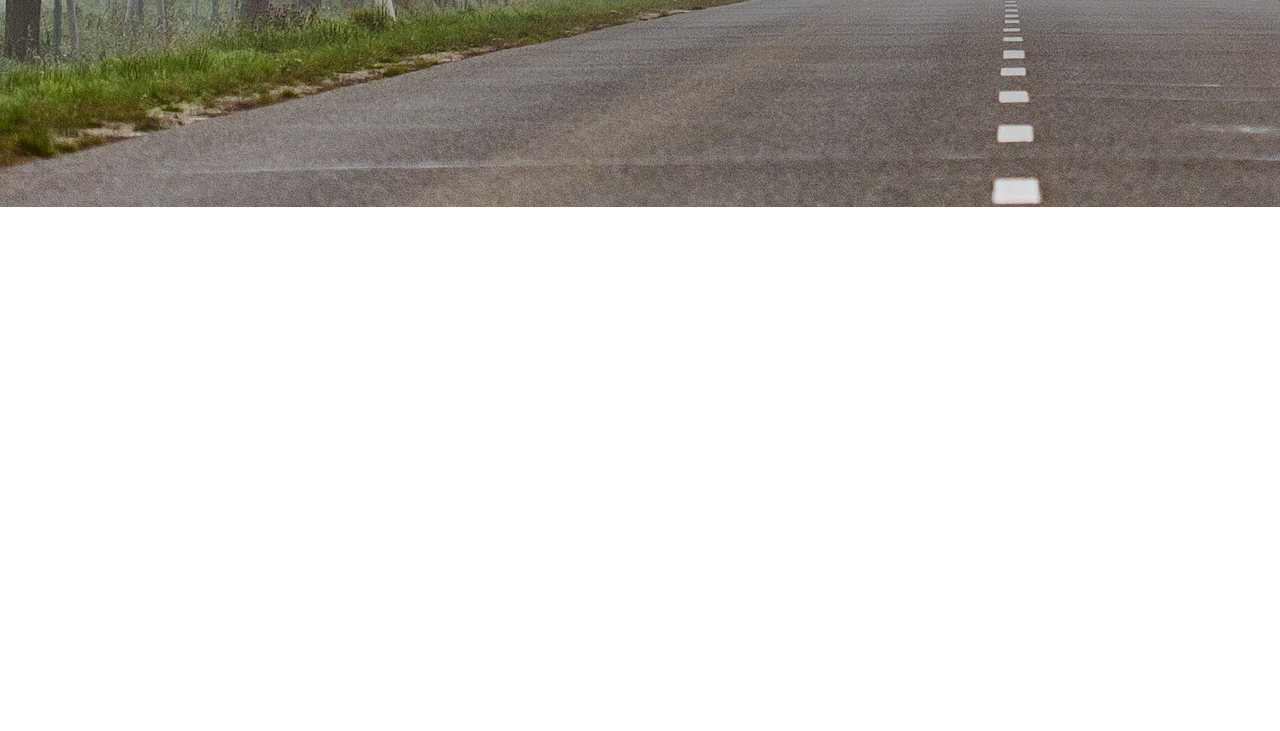
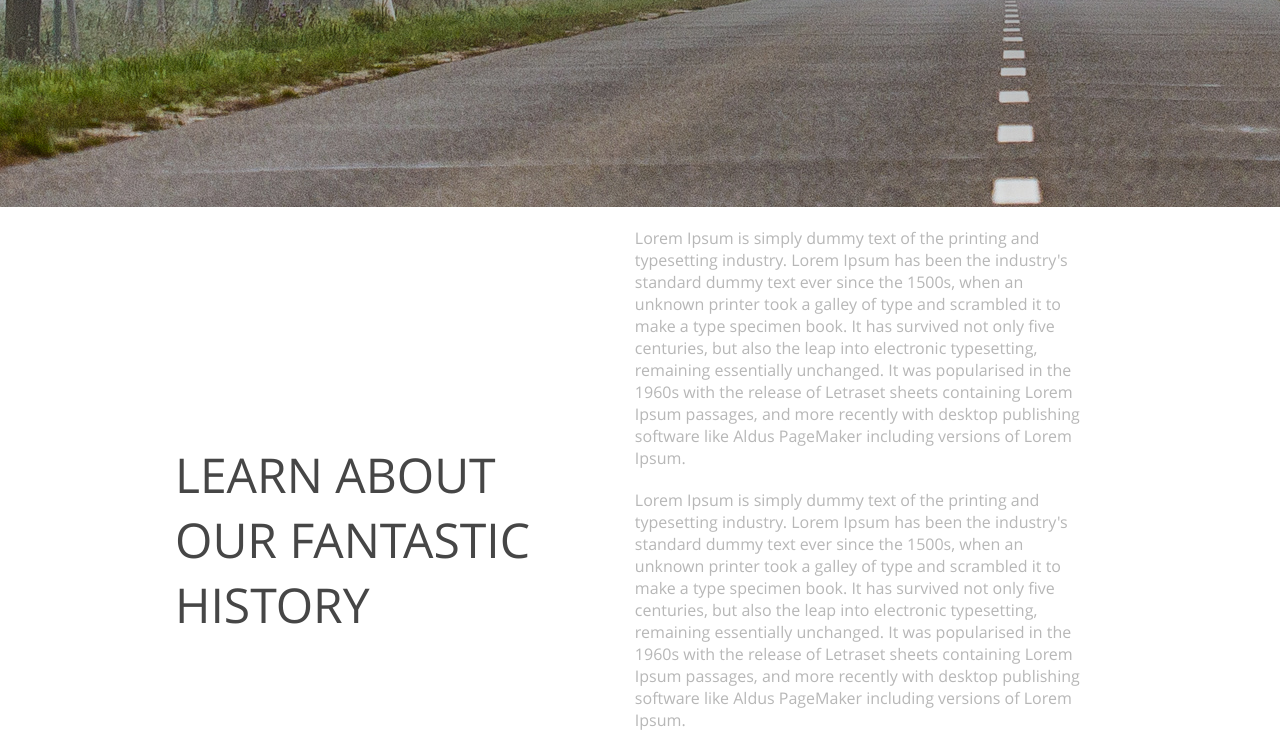
Before and after one commit to kristianJagoda/First_Website, a plain HTML site: page index.html in a window 1280 px wide. Shown: the part 508-1239 px from the top of the page. Before the commit the page ends 800 px from the top, so only its background shows below. Drawn offline with Linux system fonts and the light colour scheme.

Commit message:
Add elements in section1

```diff
--- a/css/main.css
+++ b/css/main.css
@@ -1,50 +1,58 @@
 /*----FONT FAMILY ----*/
+
 @font-face {
     font-family: 'opensans-regular';
-    src: url('../fonts/opensans-regular.woff2') format('woff2'),
-         url('../fonts/opensans-regular.woff') format('woff');
+    src: url('../fonts/opensans-regular.woff2') format('woff2'), url('../fonts/opensans-regular.woff') format('woff');
     font-weight: normal;
     font-style: normal;
 }
 
 
+/* ----- BODY, HTML and Main Width --- */
 
-/* ----- BODY, HTML and Max Width --- */
 body {
     color: #fff;
     font-family: "opensans-regular", sans-serif;
 }
-.max_width {
+
+.main_width {
     width: 930px;
     margin: 0 auto;
 }
 
 
 /*------ HEADER ------- */
+
 header {
     background-image: url('../images/header.jpg');
     height: 715px;
 }
+
 .img_header {
     float: left;
 }
+
 .nav {
     float: right;
     color: #fff;
 }
+
 .nav li {
     font-size: 14px;
     display: inline-block;
     padding: 20px 0 0 15px;
 }
+
 header h2 {
     font-size: 24px;
     margin-top: 230px;
     padding-left: 5px;
 }
+
 header h1 {
     font-size: 60px;
 }
+
 header button {
     font-size: 16px;
     border: none;
@@ -53,3 +61,32 @@ header button {
     padding: 10px;
     margin-left: 5px;
 }
+
+
+/*------SECTION1------*/
+
+.section1 {
+    height: 300px;
+}
+
+.box h1 {
+    font-size: 48px;
+    text-transform: uppercase;
+    color: #464646;
+}
+
+.box {
+    width: 49%;
+    display: inline-block;
+    vertical-align: top;
+}
+
+div.box:first-of-type {
+    margin-top: 235px;
+}
+
+.box p {
+    font-size: 16px;
+    margin-top: 20px;
+    color: #b7b7b7;
+}
--- a/index.html
+++ b/index.html
@@ -9,9 +9,10 @@
 
 </head>
 
+<body>
     <header>
 
-    <div class="clearfix max_width">
+        <div class="clearfix main_width">
             <img class="img_header" src="images/logo.png">
 
             <ul class="nav">
@@ -23,7 +24,7 @@
             </ul>
         </div>
 
-    <div class="clearfix max_width">
+        <div class="clearfix main_width">
 
             <h2>We create future</h2>
             <h1>BEST SOLUTIONS</h1>
@@ -32,9 +33,33 @@
 
         </div>
 
+    </header>
+
+    <section class="section1">
+
+        <div class="clearfix main_width">
+            <div class="box">
+                <h1>Learn about</h1>
+                <h1>OUR fantastic</h1>
+                <h1>history</h1>
+            </div>
+            <div class="box">
+                <p>
+                    Lorem Ipsum is simply dummy text of the printing and typesetting industry. Lorem Ipsum has been the industry's standard dummy text ever since the 1500s, when an unknown printer took a galley of type and scrambled it to make a type specimen book. It has
+                    survived not only five centuries, but also the leap into electronic typesetting, remaining essentially unchanged. It was popularised in the 1960s with the release of Letraset sheets containing Lorem Ipsum passages, and more recently
+                    with desktop publishing software like Aldus PageMaker including versions of Lorem Ipsum.
+                </p>
+                <p>
+                    Lorem Ipsum is simply dummy text of the printing and typesetting industry. Lorem Ipsum has been the industry's standard dummy text ever since the 1500s, when an unknown printer took a galley of type and scrambled it to make a type specimen book. It has
+                    survived not only five centuries, but also the leap into electronic typesetting, remaining essentially unchanged. It was popularised in the 1960s with the release of Letraset sheets containing Lorem Ipsum passages, and more recently
+                    with desktop publishing software like Aldus PageMaker including versions of Lorem Ipsum.
+                </p>
+            </div>
+        </div>
 
 
-  </header>
+    </section>
 
+</body>
 
 </html>
```
Lines whose indentation alone changed are shown as unchanged.
